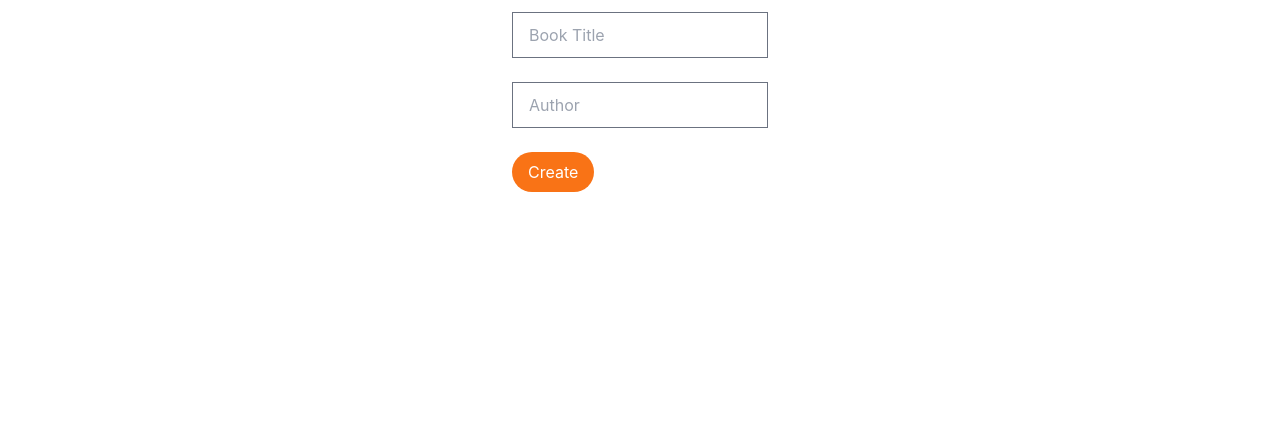
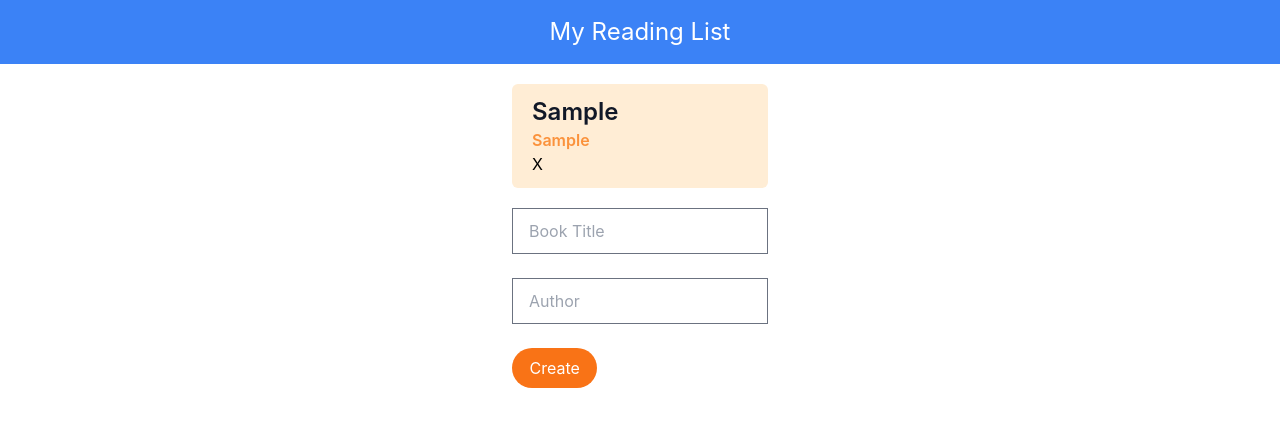
Before and after one commit to ralphgutz/react-reading-list, a React (Create React App) app: page / in a window 1280 px wide. Both pictures are taken after typing "Sample", "Sample" into the empty fields and a click on the button "Create". Shown: the top 426 px of the page. Built offline with nearby package versions, Linux system fonts and the light colour scheme.

Commit message:
Added create and delete book

```diff
--- a/src/components/Card.tsx
+++ b/src/components/Card.tsx
@@ -1,9 +1,24 @@
 import React from 'react';
 
-const Card = (): any => {
+interface Book {
+  title: string;
+  author: string;
+}
+
+interface CardProps {
+  book: Book;
+  deleteBook: (book: Book) => void;
+}
+
+const Card: React.FC<CardProps> = ({ book, deleteBook }) => {
   return (
-    <>
-    </>
+    <div className='Card w-64 mb-2'>
+      <div className='block bg-orange-100 py-3 px-5  text-left rounded-md'>
+        <h1 className='text-gray-900 text-2xl font-semibold'>{book.title}</h1>
+        <p className='text-orange-400 font-semibold'>{book.author}</p>
+        <button onClick={() => deleteBook(book)}>X</button>
+      </div>
+    </div>
   );
 }
 
--- a/src/components/Form.tsx
+++ b/src/components/Form.tsx
@@ -1,16 +1,21 @@
 import { title } from 'process';
 import React, { useState } from 'react';
 
-const Form = (): any => {
-  interface Book {
-    title: string;
-    author: string;
-  };
+interface Book {
+  title: string;
+  author: string;
+};
 
+interface FormProps {
+  addBook: (book: Book) => void;
+}
+
+const Form: React.FC<FormProps> = ({addBook}) => {
   const [book, setBook] = useState<Book>({ title: '', author: '' });
 
   const handleTitleChange = (e: React.ChangeEvent<any>) => {
     setBook({...book, title: e.target.value});
+
   }
 
   const handleAuthorChange = (e: React.ChangeEvent<any>) => {
@@ -20,8 +25,9 @@ const Form = (): any => {
   const handleSubmit = (e: React.ChangeEvent<any>) => {
     e.preventDefault();
 
-    console.log(book.author);
-    console.log(book.title);
+    if (book.title.length >= 1 && book.author.length >= 1) {
+      addBook(book);
+    }
 
     setBook({title: '', author: ''});
   }
@@ -36,7 +42,7 @@ const Form = (): any => {
           <input type='text' className='w-full text-gray-700 border border-gray-500 py-3 px-4 mb-3 leading-tight' placeholder='Author'  value={book.author} onChange={handleAuthorChange} />
         </div>
         <div className='my-3 text-left'>
-          <button className='bg-orange-500 hover:bg-orange-700 text-white py-2 px-4 rounded-full'>Create</button>
+          <button className='w-1/3 bg-orange-500 hover:bg-orange-700 text-white py-2 rounded-full'>Create</button>
         </div>
       </form>
     </div>
--- a/src/components/Wrapper.tsx
+++ b/src/components/Wrapper.tsx
@@ -1,9 +1,43 @@
-import React from 'react';
+import React, {useState} from 'react';
 import Form from './Form';
+import Card from './Card';
 
-const Wrapper = (): any => {
+const Wrapper: React.FC = () => {
+  interface Book {
+    title: string;
+    author: string;
+  }
+
+  const [books, setBooks] = useState<Book[]>([]);
+
+  const addBook = (book: Book) => {
+    const newBook: Book = { ...book };
+    setBooks([...books, newBook]);
+  };
+
+  const deleteBook = (bookToDelete: Book) => {
+    const updatedBooks = books.filter((book) => book.title !== bookToDelete.title);
+    setBooks(updatedBooks);
+  };
+
   return (
-    <Form />
+    <div className='Wrapper'>
+      <div className='bg-blue-500 p-4 mb-5'>
+        <h1 className='text-2xl text-white'>My Reading List</h1>
+      </div>
+      <div className=''>
+        <div className='flex justify-center items-center'>
+          <div className='flex-col'>
+            {books.map((book, index) => (
+              <Card book={book} key={index} deleteBook={() => deleteBook(book)}  />
+            ))
+            }
+          </div>
+        </div>
+        <Form addBook={addBook}/>
+      </div>
+
+    </div>
   );
 }
 
```
